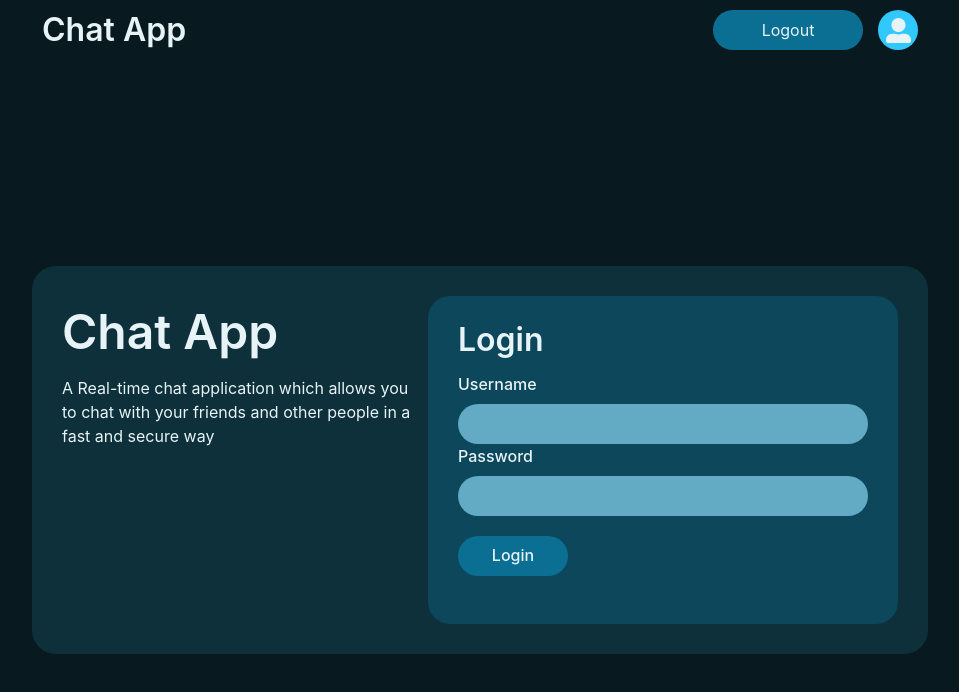
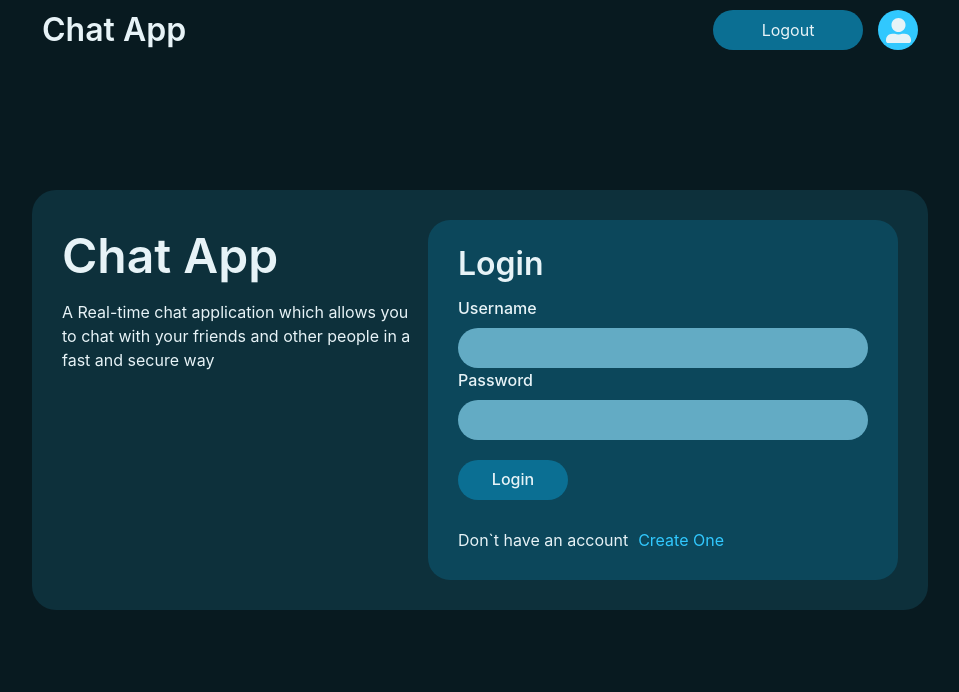
Before and after one commit to Tawheed-tariq/chat-app, a React (Vite) app in the folder frontend/: page /login in a window 1280 px wide. Shown: the top 692 px of the page, without its empty margins (160-1119 px from the left). Built offline with nearby package versions, Linux system fonts and the light colour scheme.

Commit message:
comments added

```diff
--- a/frontend/src/pages/chat/chat.jsx
+++ b/frontend/src/pages/chat/chat.jsx
@@ -20,6 +20,7 @@ export default function Chat() {
     const socket = useRef() //useRef is a React Hook that lets you reference a value that’s not needed for rendering.
 
 
+    //every time somone registers or comes to this chat section this hook joins the user to the socket
     useEffect(() => {
         if(currUsr){
             socket.current = io(host) //connects to server
@@ -29,6 +30,7 @@ export default function Chat() {
 
 
 
+    //gets the data of the current user
     useEffect(() => {
         const getUser = async () => {
             try {
@@ -46,6 +48,8 @@ export default function Chat() {
         getUser()
     }, [])
 
+
+    //gets all the contacts present in the database
     useEffect(() => {
         const getContacts = async () => {
             try {
@@ -59,6 +63,8 @@ export default function Chat() {
         }
         getContacts()
     }, [currUsr])
+
+
 
     const handleChatChange = (chat) => {
         setCurrChat(chat);
--- a/frontend/src/pages/chat/componenets/chatContainer.jsx
+++ b/frontend/src/pages/chat/componenets/chatContainer.jsx
@@ -5,7 +5,7 @@ import { useEffect, useRef, useState } from "react";
 import {recieveMessageRoute, sendMessageRoute} from '../../../utils/ApiRoutes'
 import ChatInput from "./chatInput";
 import ChatHeader from "./chatHeader";
-import { v4 as uuidv4 } from "uuid";
+// import { v4 as uuidv4 } from "uuid";
 
 
 
@@ -17,12 +17,16 @@ export default function ChatContainer({currChat , socket}) {
     const [arrivalMessage, setArrivalMessage] = useState(null)
     const scrollRef = useRef()
 
+
+    //this hook uses a function which get all the preious messages of the current chat
     useEffect(() => {
         const getAllMessages = async () => {
             try {
-                const user = await JSON.parse(localStorage.getItem("chat-app-user")) //get the data of sender
+                //get the data of sender
+                const user = await JSON.parse(localStorage.getItem("chat-app-user"))
                 if(currChat != undefined){
-                    const response  = await axios.post(recieveMessageRoute, { //sends req to database to get all the message present in database
+                    const response  = await axios.post(recieveMessageRoute, {
+                        //sends req to database to get all the message present in database
                         from : user._id,
                         to: currChat._id
                     })
@@ -35,28 +39,35 @@ export default function ChatContainer({currChat , socket}) {
         getAllMessages()
     }, [currChat])
 
-    // useEffect(() => {
-    //     const getCurrentChat = async () => {
-    //       if (currentChat) {
-    //         await JSON.parse(
-    //           localStorage.getItem(process.env.REACT_APP_LOCALHOST_KEY)
-    //         )._id;
-    //       }
-    //     };
-    //     getCurrentChat();
-    // }, [currChat]);
 
+    //...
+    useEffect(() => {
+        const getCurrentChat = async () => {
+          if (currChat) {
+            await JSON.parse(
+              localStorage.getItem("chat-app-user")
+            )._id;
+          }
+        };
+        getCurrentChat();
+    }, [currChat]);
+
+
+
+    //this function is used to send messages to the other user
     const handleSend = async (msg) => {
         try {
             const user = await JSON.parse(localStorage.getItem("chat-app-user"))
 
-            socket.current.emit('send-msg', { //sends message to other user
+            socket.current.emit('send-msg', {
+                //sends message to other user
                 to: currChat._id,
                 from: user._id,
                 msg
             })
 
-            await axios.post(sendMessageRoute, { //saves to database
+            await axios.post(sendMessageRoute, {
+                //saves to database
                 from: user._id,
                 to: currChat._id,
                 message: msg
@@ -70,6 +81,9 @@ export default function ChatContainer({currChat , socket}) {
         }
     }
 
+
+
+    //recieves message from the server which is sent by some other user
     useEffect(() => {
         if(socket.current){
             socket.current.on("msg-recieve", (msg) => {
@@ -78,11 +92,15 @@ export default function ChatContainer({currChat , socket}) {
         }
     }, [])
 
+
+    //adds the new message to the message which is then showed to the user
     useEffect(() => {
         arrivalMessage && setMessages(prev => [...prev , arrivalMessage])
     }, [arrivalMessage])
 
 
+
+     //this is used to scroll down whenever a new message arrives
     useEffect(() => {
         scrollRef.current?.scrollIntoView({ behavior: "smooth" });
     }, [messages])
--- a/frontend/src/pages/chat/componenets/chatInput.jsx
+++ b/frontend/src/pages/chat/componenets/chatInput.jsx
@@ -1,4 +1,4 @@
-import { Box, Button, FormControl, HStack, Icon, Input, Stack } from "@chakra-ui/react";
+import { Box, FormControl, HStack, Icon, Input, Stack } from "@chakra-ui/react";
 import { MdOutlineSend } from "react-icons/md";
 import UserIcon from "../../../components/userIcon";
 import { useState } from "react";
@@ -8,9 +8,11 @@ export default function ChatInput({handleSend}) {
     const [msg , setMsg] = useState("")
 
 
+
     const handleChange = (e) => {
         setMsg(e.target.value)
     }
+
 
     const handelSubmit = () => {
         if(msg.length > 0){
--- a/frontend/src/pages/chat/componenets/contacts.jsx
+++ b/frontend/src/pages/chat/componenets/contacts.jsx
@@ -9,7 +9,7 @@ export default function Contacts({contacts , changeChat}) {
     const [currUsername , setCurrUsername] = useState(undefined)
 
 
-
+    //gets the data of current user
     useEffect(() => {
         const getCurrUser = async () => {
             const data = await JSON.parse(localStorage.getItem("chat-app-user"))
--- a/frontend/src/pages/login/components/loginForm.jsx
+++ b/frontend/src/pages/login/components/loginForm.jsx
@@ -6,7 +6,8 @@ import axios from 'axios'
 import {useNavigate} from 'react-router-dom'
 import { useEffect, useState } from "react";
 import { loginRoute } from "../../../utils/ApiRoutes";
-
+import { Link as ReactRouterLink } from 'react-router-dom'
+import { Link as ChakraLink } from '@chakra-ui/react'
 
 
 
@@ -76,6 +77,8 @@ export default function LoginForm() {
         }
     }
 
+
+    //if user alredy present in localserver then navigates to chat section
     useEffect(() =>{
         if(localStorage.getItem("chat-app-user"))
         navigate('/')
@@ -142,6 +145,11 @@ export default function LoginForm() {
                     </Button>
                 </Form>
             </Formik>
+            <Text>Don`t have an account
+                <ChakraLink color={'primary'} px={'10px'} as={ReactRouterLink} to='/register'>
+                    Create One
+                </ChakraLink>
+            </Text>
             <ToastContainer/>
         </Stack>
     )
--- a/frontend/src/pages/login/login.jsx
+++ b/frontend/src/pages/login/login.jsx
@@ -12,7 +12,7 @@ export default function Login() {
         >
             <Navbar/>
             <Box
-                minH={'100%'}
+                minH={'680px'}
                 display={'flex'}
                 alignItems={'center'}
                 maxW={{
--- a/frontend/src/pages/register/components/form.jsx
+++ b/frontend/src/pages/register/components/form.jsx
@@ -6,6 +6,8 @@ import 'react-toastify/dist/ReactToastify.css';
 import axios from 'axios'
 import {registerRoute} from '../../../utils/ApiRoutes'
 import {useNavigate} from 'react-router-dom'
+import { Link as ReactRouterLink } from 'react-router-dom'
+import { Link as ChakraLink } from '@chakra-ui/react'
 
 
 
@@ -87,6 +89,8 @@ export default function UserForm(){
         }
     }
 
+
+    //if user already present in local storage then navigates to chat section
     useEffect(() =>{
         if(localStorage.getItem("chat-app-user"))
         navigate('/')
@@ -197,6 +201,11 @@ export default function UserForm(){
                     </Button>
                 </Form>
             </Formik>
+            <Text>Already have an account
+                <ChakraLink color={'primary'} px={'10px'} as={ReactRouterLink} to='/login'>
+                    Login
+                </ChakraLink>
+            </Text>
             <ToastContainer/>
         </Stack>
     )
--- a/frontend/src/pages/register/register.jsx
+++ b/frontend/src/pages/register/register.jsx
@@ -6,7 +6,7 @@ import AppDesc from "../../components/AppDesc";
 export default function Register(){
     return (
         <Box
-            width={'100vw'}
+            minH={'680px'}
             height={'100vh'}
         >
             <Navbar/>
```
